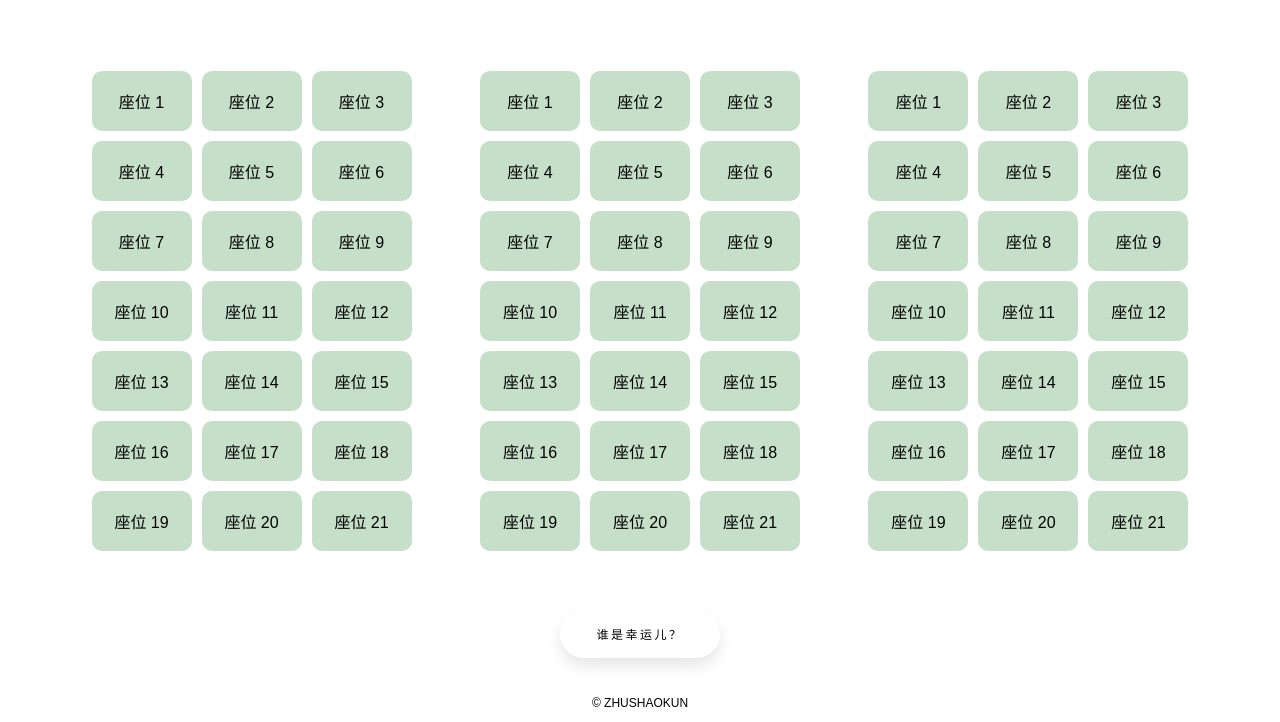
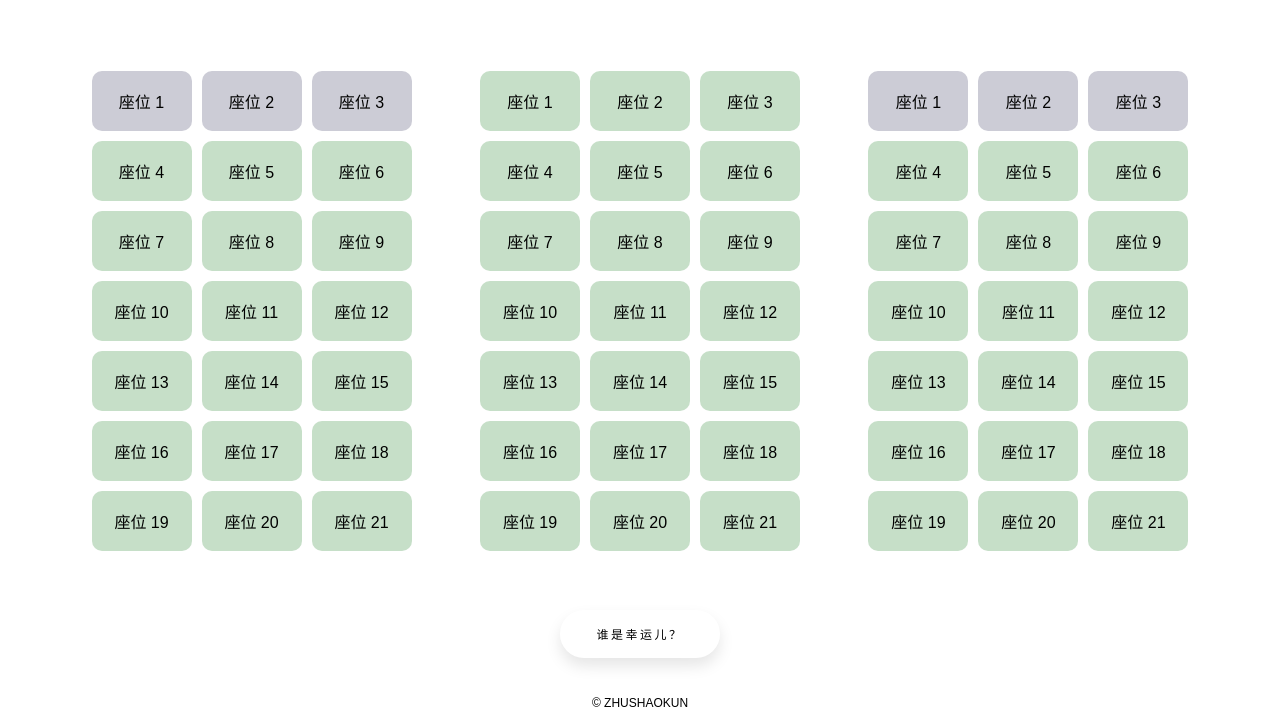
Before and after one commit to xiaokunierse/random, a plain HTML site: page index.html in a window 1280 px wide. Shown: the part 78-800 px from the top of the page. Drawn offline with Linux system fonts and the light colour scheme.

Commit message:
Update styles.css

```diff
--- a/styles.css
+++ b/styles.css
@@ -103,3 +103,7 @@ button {
     font-size: 12px;
     text-align: center;
   }
+  .excluded {
+    background-color: #ccccd6; /* 红色半透明背景 */
+    transition: background-color 0.3s ease;
+  }
```
